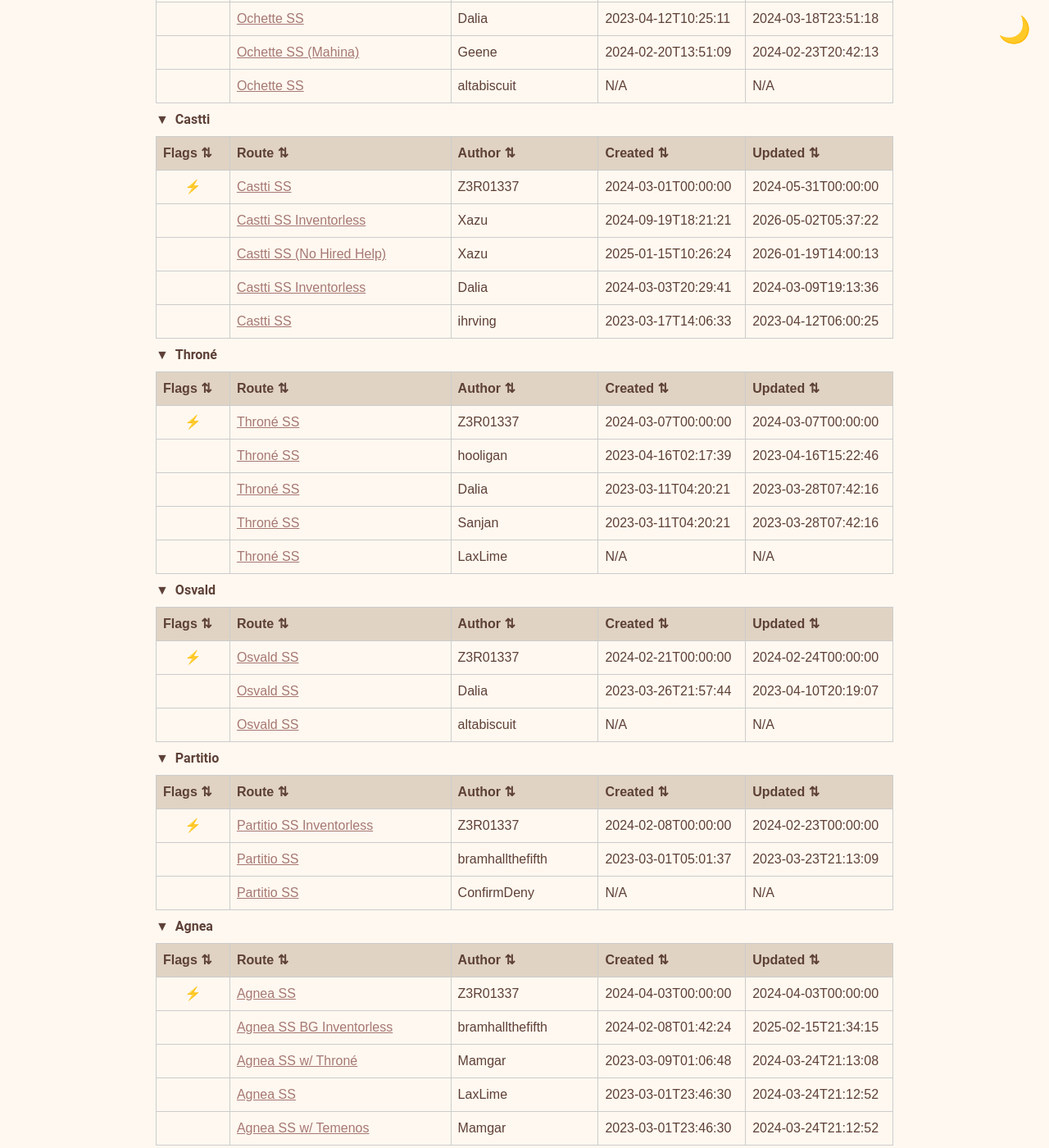
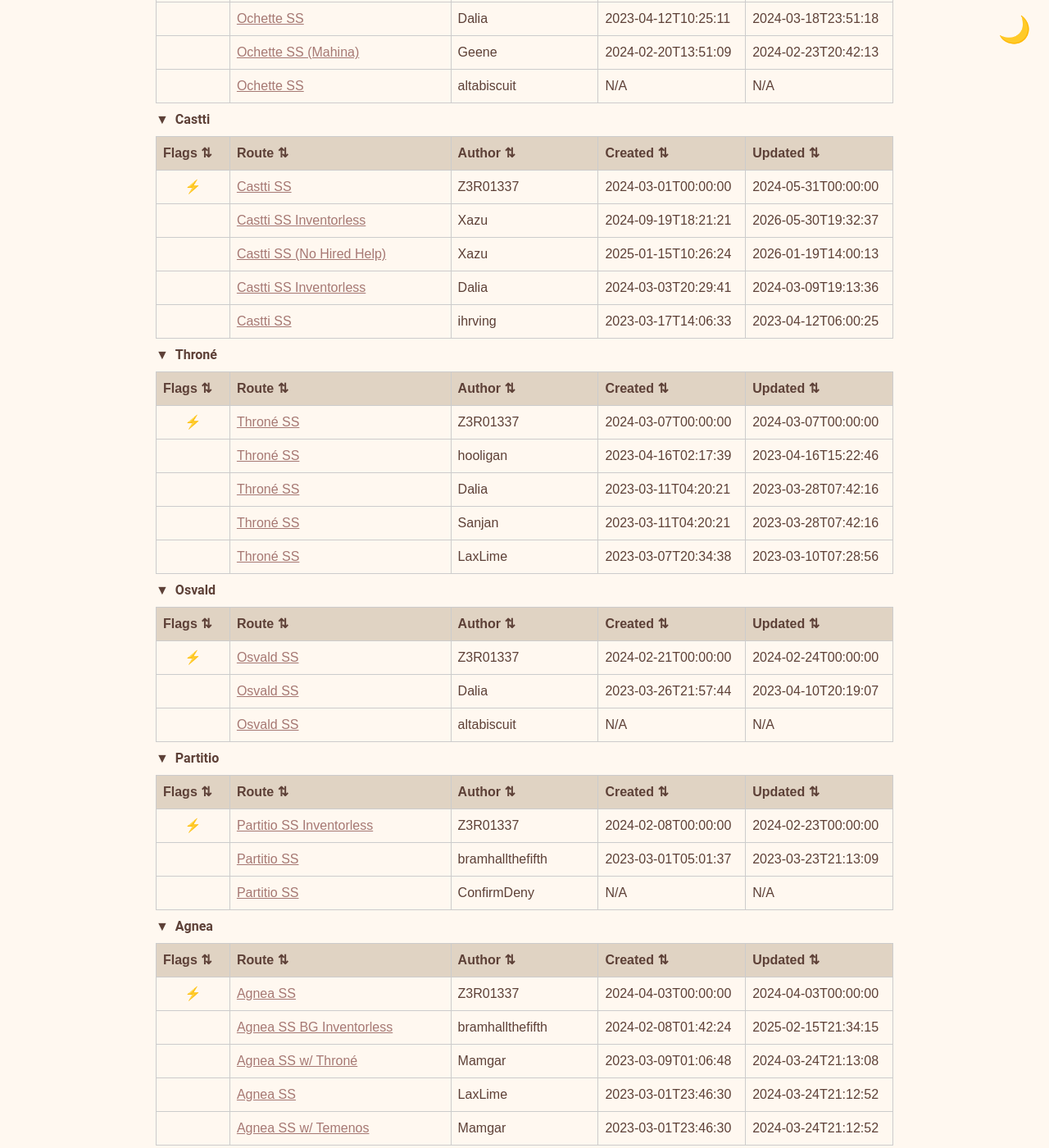
Before and after one commit to yetanotherf0rked/octopath2-stuff, a Jekyll site: the page built from index.html, in a window 1280 px wide and 1400 px high, scrolled down 861 px. Shown: the whole window at 82% size. Built offline with Jekyll 4.4.1, drawn with Linux system fonts in a browser that asks for light colours; some of the changed text lies outside the part shown.

Commit message:
Update _data/routes-with-timestamps.json with latest timestamps

```diff
--- a/_data/routes-with-timestamps.json
+++ b/_data/routes-with-timestamps.json
@@ -112,7 +112,7 @@
           "author": "Xazu",
           "link": "https://docs.google.com/spreadsheets/d/1qzNO9OsuzGLlGY-Pr48SY0PFZ_VmtKFfSSI0VhELAsE/edit?gid=797872620#gid=797872620",
           "created": "2024-09-19T18:21:21",
-          "updated": "2026-05-02T05:37:22",
+          "updated": "2026-05-30T19:32:37",
           "certainty": "high"
         },
         {
@@ -187,9 +187,9 @@
           "Title": "Thron\u00e9 SS",
           "author": "LaxLime",
           "link": "https://docs.google.com/document/d/113-IYVd_irUZ9bbhsudNyVdySfKvLwS2lOu7pcs1fqk/edit?tab=t.0",
-          "created": null,
-          "updated": null,
-          "certainty": "low"
+          "created": "2023-03-07T20:34:38",
+          "updated": "2023-03-10T07:28:56",
+          "certainty": "high"
         }
       ],
       "Osvald": [
@@ -303,7 +303,7 @@
           "author": "Xazu",
           "link": "https://docs.google.com/spreadsheets/d/1e2Yp9Tka3wNgwvYY6atafllFEfi60zMziHxKjf-Ei3Y/edit?gid=1326492406#gid=1326492406",
           "created": "2023-04-15T11:43:17",
-          "updated": "2026-04-23T13:24:13",
+          "updated": "2026-05-30T19:23:44",
           "certainty": "high"
         },
         {
```
